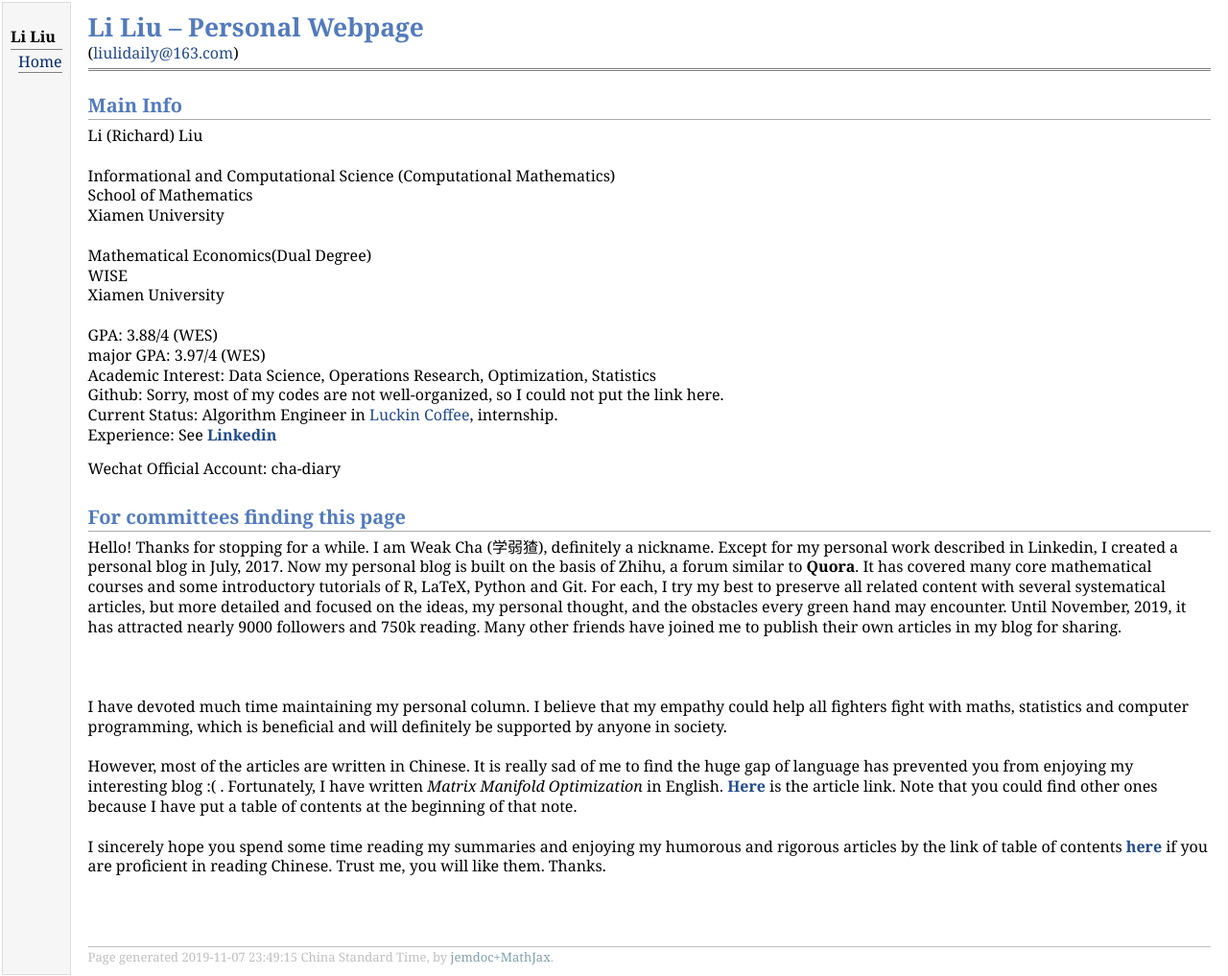
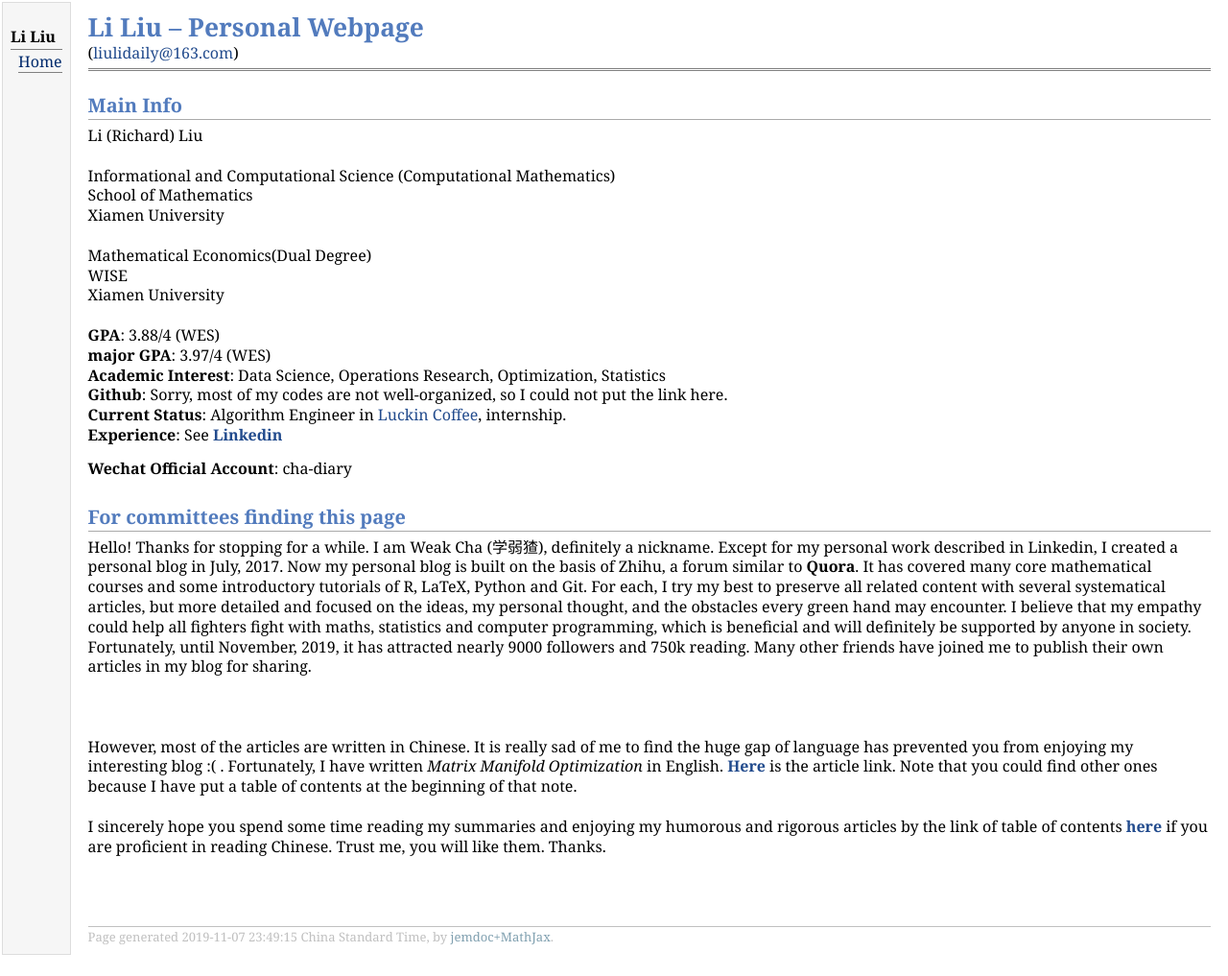
Before and after one commit to WeakCha/Personal_Weak_Cha, a plain HTML site: page index.html in a window 1280 px wide. Shown: the whole page at 96% size. Drawn offline with Linux system fonts and the light colour scheme.

Commit message:
Update index.html

```diff
--- a/index.html
+++ b/index.html
@@ -43,14 +43,14 @@ Mathematical Economics(Dual Degree)<br />
 WISE <br />
 
 Xiamen University <br /> <br />
-GPA: 3.88/4 (WES) <br/>
-major GPA: 3.97/4 (WES) <br/>
-Academic Interest: Data Science, Operations Research, Optimization, Statistics <br/>
-Github: Sorry, most of my codes are not well-organized, so I could not put the link here. <br/>
-Current Status: Algorithm Engineer in <a href="http://investor.luckincoffee.com/" target=&ldquo;blank&rdquo;>Luckin Coffee</a>, internship.  <br/>
-Experience: See <a href="https://www.linkedin.com/in/richard-li-liu-171972141/" target=&ldquo;blank&rdquo;><b>Linkedin</b></a>
+  <b>GPA</b>: 3.88/4 (WES) <br/>
+  <b>major GPA</b>: 3.97/4 (WES) <br/>
+  <b>Academic Interest</b>: Data Science, Operations Research, Optimization, Statistics <br/>
+  <b>Github</b>: Sorry, most of my codes are not well-organized, so I could not put the link here. <br/>
+  <b>Current Status</b>: Algorithm Engineer in <a href="http://investor.luckincoffee.com/" target=&ldquo;blank&rdquo;>Luckin Coffee</a>, internship.  <br/>
+  <b>Experience</b>: See <a href="https://www.linkedin.com/in/richard-li-liu-171972141/" target=&ldquo;blank&rdquo;><b>Linkedin</b></a>
 </p>
-Wechat Official Account: cha-diary <br />
+  <b>Wechat Official Account</b>: cha-diary <br />
 <h2>For committees finding this page
 </h2>
 <p>Hello! Thanks for stopping for a while. I am Weak Cha (学弱猹), definitely a nickname. Except for my personal work described in Linkedin, I created a personal blog in July, 2017. Now my personal blog is built on the basis of Zhihu,
@@ -63,14 +63,12 @@ all related content with several systematical articles,
 
 but more detailed and focused on the ideas, my personal thought,
 
-and the obstacles every green hand may encounter. Until November, 2019, it has attracted nearly 9000 followers and 750k reading. Many other friends have joined me to publish their own articles in my blog for sharing. <br /><br />
- <br/> <br/>
-  I have devoted much time maintaining my personal column. I believe that my empathy could
+and the obstacles every green hand may encounter. I believe that my empathy could
 
 help all fighters fight with maths, statistics and computer programming, which is beneficial and will definitely be supported
 
-by anyone in society. <br/> <br/>
-
+by anyone in society. Fortunately, until November, 2019, it has attracted nearly 9000 followers and 750k reading. Many other friends have joined me to publish their own articles in my blog for sharing. <br /><br />
+ <br/> <br/>
 
 However, most of the articles are written in Chinese. It is really sad of me to find the huge gap of language
 
```
